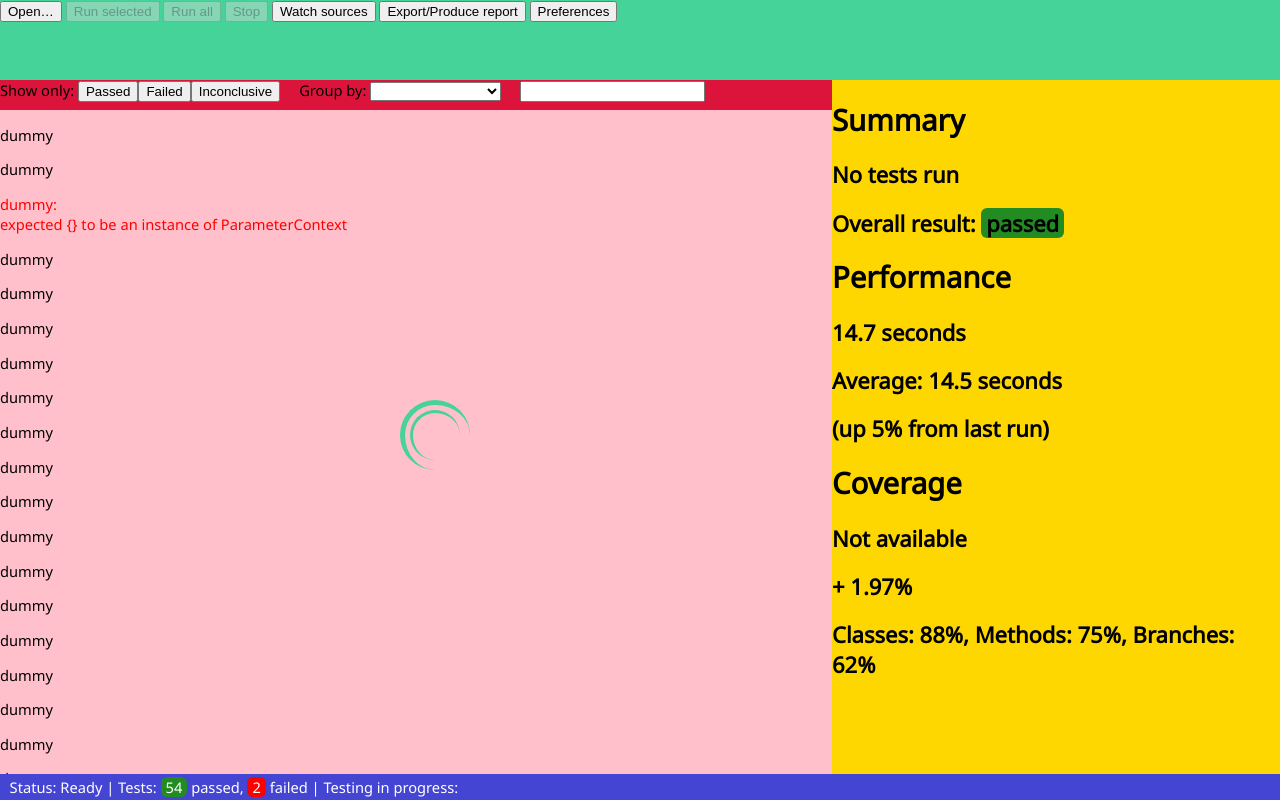
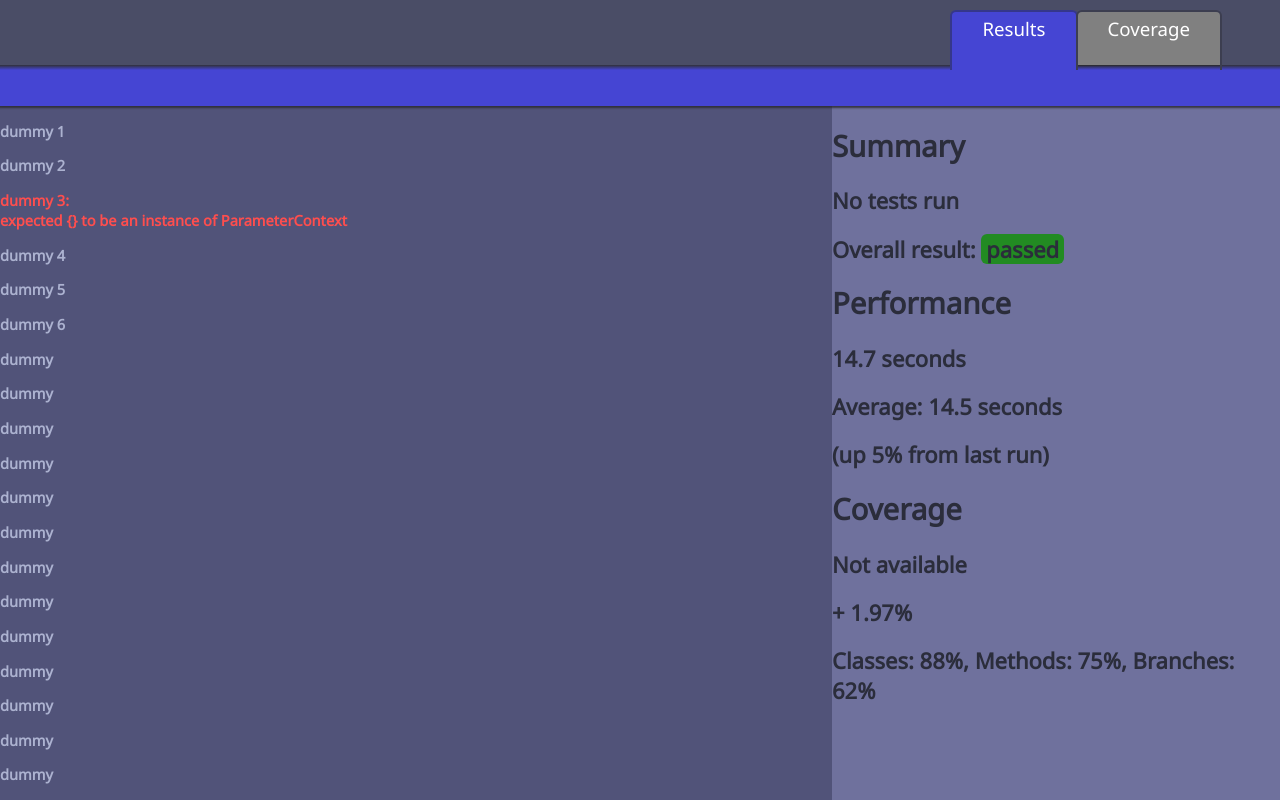
Before and after one commit to wwestrop/litmus, a website: page src/ui/index.html in a window 1280 px wide. Drawn offline with Linux system fonts and the light colour scheme.

Commit message:
Solid chunk of UI skeleton in place (layout-wise)

```diff
--- a/src/ui/css/shell.scss
+++ b/src/ui/css/shell.scss
@@ -2,13 +2,22 @@ $textColour: #FFF;
 
 $brandColour: #45D399;
 $accentColour: #4545D3;
-$panelColour: #4A4D66;
-$backgroundColour: #666794;
+$panelColour: #6F719D;
+$backgroundColour: #515379;
+$toolbarColour: #4A4D66;
 
-$toolbarHeight: 80px;
-$statusbarHeight: 26px;
+$toolbarHeight: 70px;
+// $statusbarHeight: 26px;
+$statusbarHeight: 0px;
 
-$filterBarHeight: 30px;
+$filterBarHeight: 36px;
+
+$textOnPanelColour: #2B2D3B;
+$textOnBackgroundColour: #ACB2D0;
+
+$shadowColour: #29292c;
+
+$tabHeight: 60px;
 
 
 html {
@@ -17,7 +26,20 @@ html {
 
 * {
 	box-sizing: inherit;
+	cursor: default;
+	user-select: none;
 }
+
+a {
+	cursor: pointer;
+}
+
+
+
+@mixin insetShadow {
+	box-shadow: rgba($shadowColour, 0.8) 0 4px 2px -2px inset;
+}
+
 
 
 /*throbber-shell0 {
@@ -99,11 +121,51 @@ x-shell {
 x-toolbar {
 	height: $toolbarHeight;
 	width: 100%;
-	background-color: $brandColour;
+	//background-color: $toolbarColour;
+	//background-image: linear-gradient(to bottom, $toolbarColour 0%, $toolbarColour /*todo blend this with the shadow colour*/ 90%, $shadowColour: 95%, $accentColour 100%);
+	background-image: linear-gradient(to bottom, $toolbarColour 0%, $toolbarColour 93%, rgba($shadowColour, 0.8) 93%, $accentColour 100%);
 	display: block;
+	z-index: 1000;
+
+	x-tabGroup {
+		height: $tabHeight;
+		display: block;
+		position: absolute;
+		top: calc(#{$toolbarHeight} - #{$tabHeight});
+		color: white;
+		font-size: 14pt;
+
+		&.right {
+			right: 60px;
+		}
+
+		x-tab {
+			display: inline-block;
+			padding: 4px 30px 4px 30px;
+			height: $tabHeight;
+			background-image: linear-gradient(to bottom, gray 0%, gray 92%, rgba($shadowColour, 0.8) 92%, $accentColour 100%);
+			border-top-left-radius: 6px;
+			border-top-right-radius: 6px;
+			border-top: 2px solid #3C3E50;
+			border-right: 2px solid #3C3E50;
+			border-left: 2px solid #3C3E50;
+			margin-left: -2px;
+			margin-right: -2px;
+
+			&.active {
+				background-image: none;
+				background-color: $accentColour;
+				border-top: 2px solid #35378B;
+				border-right: 2px solid #35378B;
+				border-left: 2px solid #35378B;
+				margin-left: 0;
+				margin-right: 0;
+			}
+		}
+	}
 }
 
-x-statusbar {
+/*x-statusbar {
 	height: $statusbarHeight;
 	width: 100%;
 	background-color: $accentColour;
@@ -114,28 +176,35 @@ x-statusbar {
 	padding: 3px 2px 3px 2px;
 	display: block;
 	box-sizing: border-box;
-}
+}*/
 
 x-resultsPanel {
+	@include insetShadow;
 	position: absolute;
 	left: 0;
-	top: $toolbarHeight;
-	height: calc(100vh - #{$toolbarHeight} - #{$statusbarHeight});
+	top: $toolbarHeight + $filterBarHeight;
+	height: calc(100vh - #{$toolbarHeight} - #{$statusbarHeight} - #{$filterBarHeight});
 	width: 65%;
-	background-color: cadetblue;
+	background-color: $backgroundColour;
 	display: block;
 	overflow-y: auto;
+	color: $textOnBackgroundColour;
+	font-weight: bolder;
+	z-index: 1000;
 }
 
 x-summaryPanel {
+	@include insetShadow;
 	position: absolute;
 	right: 0;
-	top: $toolbarHeight;
-	height: calc(100vh - #{$toolbarHeight} - #{$statusbarHeight});
+	top: $toolbarHeight + $filterBarHeight;
+	height: calc(100vh - #{$toolbarHeight} - #{$statusbarHeight} - #{$filterBarHeight});
 	width: 35%;
-	background-color: gold;
+	background-color: $panelColour;
 	display: block;
 	overflow-y: auto;
+	color: $textOnPanelColour;
+	z-index: 800;
 }
 
 x-badge {
@@ -153,22 +222,45 @@ x-badge {
 }
 
 x-filterBar {
+	//@include insetShadow;
 	position: absolute;
 	left: 0;
-	top: 0;
+	top: $toolbarHeight;
 	height: $filterBarHeight;
 	width: 100%;
-	background-color: crimson;
+	background-color: $accentColour;
 	display: block;
+	z-index: 900;
+	//background-image: linear-gradient(to bottom, $shadowColour 0%, $accentColour /*todo blend this with the shadow colour*/ 10%, $accentColour 100%);
 }
 
 x-resultsTree {
 	position: absolute;
 	left: 0;
-	top: $filterBarHeight;
-	height: calc(100% - #{$filterBarHeight});
+	top: 0;
+	height: 100%;
 	width: 100%;
-	background-color: pink;
 	display: block;
 	overflow-y: scroll;
 }
+
+
+[tooltip]:before {
+	opacity: 0;
+	background: rgba(black, 0.7);
+	padding: 4px 20px 4px 20px;
+	border-radius: 4px;
+	position: absolute;
+	left: calc(attr(left) + attr(width) / 2);
+	bottom: -12px;
+	content: attr(tooltip);
+	white-space: nowrap;
+	font-size: 11pt;
+	z-index: 9999999;
+	transition: opacity 0.15s ease-in-out 0s;
+}
+
+[tooltip]:hover:before {
+	opacity: 1;
+	transition: opacity 0.15s ease-in-out 0.6s;
+}
--- a/src/ui/index.html
+++ b/src/ui/index.html
@@ -6,25 +6,32 @@
 
 <body>
 
+
+
 	<!--<throbber-shell0></throbber-shell0>-->
-	<throbber-shell1></throbber-shell1>
-	<throbber-shell2></throbber-shell2>
+	<!--<throbber-shell1></throbber-shell1>
+	<throbber-shell2></throbber-shell2>-->
 
 	<x-shell>
 		<x-toolbar>
-			<button>Open&hellip;</button>
+			<!--<button>Open&hellip;</button>
 			<button disabled>Run selected</button>
 			<button disabled>Run all</button>
 			<button disabled>Stop</button>
-			<!--<button disabled>Debug</button>-->
 			<button>Watch sources</button>
 			<button>Export/Produce report</button>
-			<button>Preferences</button>
+			<button>Preferences</button>-->
+
+			<!--<x-buttonGroup></x-buttonGroup>-->
+			<!--<div class="statusDisplay"></div>-->
+
+			<x-tabGroup class="right">
+				<x-tab class="active"tooltip="Guten tag">Results</x-tab><x-tab tooltip="Hello world">Coverage</x-tab>
+			</x-tabGroup>
 		</x-toolbar>
 
-		<x-resultsPanel>
 		<x-filterBar>
-				Show only: <button>Passed</button><button>Failed</button><button>Inconclusive</button>
+			<!--Show only: <button>Passed</button><button>Failed</button><button>Inconclusive</button>
 			&nbsp;&nbsp;&nbsp;
 			Group by: <select>
 				<option value=""></option>
@@ -33,10 +40,12 @@
 				<option value="Class/Namespace">Class/Namespace</option>
 			</select>
 			&nbsp;&nbsp;&nbsp;
-				<input type="search" />
+			<input type="search" />-->
 		</x-filterBar>
+
+		<x-resultsPanel>
 			<x-resultsTree>
-				<p>dummy</p><p>dummy</p><p style="color: red">dummy: <br/>expected {} to be an instance of ParameterContext</p><p>dummy</p><p>dummy</p><p>dummy</p>
+				<p>dummy 1</p><p>dummy 2</p><p style="color: #FE4E4E">dummy 3: <br/>expected {} to be an instance of ParameterContext</p><p>dummy 4</p><p>dummy 5</p><p>dummy 6</p> <!-- TODO red failures indistinct against the background -->
 				<p>dummy</p><p>dummy</p><p>dummy</p><p>dummy</p><p>dummy</p><p>dummy</p>
 				<p>dummy</p><p>dummy</p><p>dummy</p><p>dummy</p><p>dummy</p><p>dummy</p>
 				<p>dummy</p><p>dummy</p><p>dummy</p><p>dummy</p><p>dummy</p><p>dummy</p>
@@ -59,7 +68,7 @@
 			<h2>+ 1.97%</h2>
 			<h2>Classes: 88%, Methods: 75%, Branches: 62%</h2>
 		</x-summaryPanel>
-		<x-statusbar>&nbsp; Status: Ready | Tests: <x-badge class="pass">54</x-badge> passed, <x-badge class="fail">2</x-badge> failed | Testing in progress: <x-progressbar></x-progressbar></x-statusbar>
+		<!--<x-statusbar>&nbsp; Status: Ready | Tests: <x-badge class="pass">54</x-badge> passed, <x-badge class="fail">2</x-badge> failed | Testing in progress: <x-progressbar></x-progressbar></x-statusbar>-->
 	</x-shell>
 
 </body>
```
Also changed, not shown: src/ui/css/shell.css. Lines whose indentation alone changed are shown as unchanged.
